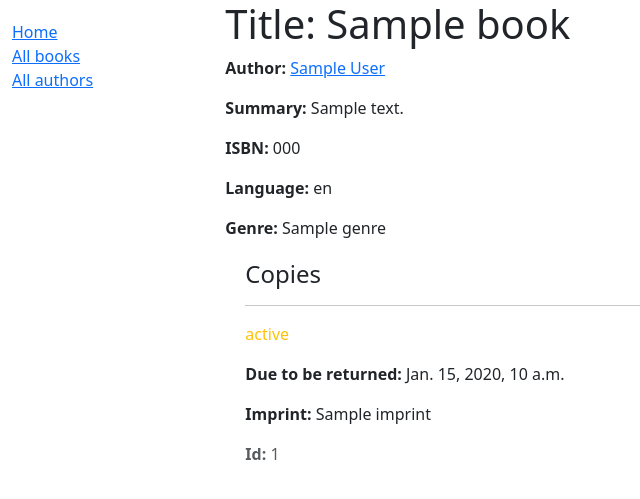
After one commit to weeksr33/django_local_library-1, a Django app: template catalog/templates/catalog/book_detail.html in a window 1280 px wide. The commit adds this page. Shown: the top 499 px of the page, without its empty margins (0-640 px from the left). Run offline with Django 5.2, Linux system fonts and the light colour scheme; the template is opened without the code that fills it: most values are stand-ins (such as "Sample title", 1, 10 or a date in 2020).

Commit message:
part 6 w/o challenge

```diff
--- a/catalog/templates/base_generic.html
+++ b/catalog/templates/base_generic.html
@@ -21,12 +21,31 @@
           {% block sidebar %}
           <ul class="sidebar-nav">
             <li><a href="{% url 'index' %}">Home</a></li>
-            <li><a href="">All books</a></li>
+            <li><a href="{% url 'books' %}">All books</a></li>
             <li><a href="">All authors</a></li>
           </ul>
           {% endblock %}
         </div>
-        <div class="col-sm-10">{% block content %}{% endblock %}</div>
+        <div class="col-sm-10">
+          {% block content %}{% endblock %}
+          {% block pagination %}
+            {% if is_paginated %}
+                <div class="pagination">
+                    <span class="page-links">
+                        {% if page_obj.has_previous %}
+                            <a href="{{ request.path }}?page={{ page_obj.previous_page_number }}">previous</a>
+                        {% endif %}
+                        <span class="page-current">
+                            Page {{ page_obj.number }} of {{ page_obj.paginator.num_pages }}.
+                        </span>
+                        {% if page_obj.has_next %}
+                            <a href="{{ request.path }}?page={{ page_obj.next_page_number }}">next</a>
+                        {% endif %}
+                    </span>
+                </div>
+            {% endif %}
+          {% endblock %}
+        </div>
       </div>
     </div>
   </body>
--- /dev/null
+++ b/catalog/templates/catalog/book_detail.html
@@ -0,0 +1,31 @@
+{% extends "base_generic.html" %}
+
+{% block content %}
+  <h1>Title: {{ book.title }}</h1>
+
+  <p><strong>Author:</strong> <a href="">{{ book.author }}</a></p>
+  <!-- author detail link not yet defined -->
+  <p><strong>Summary:</strong> {{ book.summary }}</p>
+  <p><strong>ISBN:</strong> {{ book.isbn }}</p>
+  <p><strong>Language:</strong> {{ book.language }}</p>
+  <p><strong>Genre:</strong> {{ book.genre.all|join:", " }}</p>
+
+  <div style="margin-left:20px;margin-top:20px">
+    <h4>Copies</h4>
+
+    <!-- The first interesting thing we haven't seen before is the function book.bookinstance_set.all(). This method is "automagically" constructed by Django in order to return the set of BookInstance records associated with a particular Book. -->
+    {% for copy in book.bookinstance_set.all %}
+      <hr />
+      <!-- The second interesting (and non-obvious) thing in the template is where we display the status text for each book instance ("available", "maintenance", etc.). Astute readers will note that the method BookInstance.get_status_display() that we use to get the status text does not appear elsewhere in the code. This function is automatically created because BookInstance.status is a choices field. Django automatically creates a method get_foo_display() for every choices field foo in a model, which can be used to get the current value of the field.  -->
+      <p
+        class="{% if copy.status == 'a' %}text-success{% elif copy.status == 'm' %}text-danger{% else %}text-warning{% endif %}">
+        {{ copy.get_status_display }}
+      </p>
+      {% if copy.status != 'a' %}
+        <p><strong>Due to be returned:</strong> {{ copy.due_back }}</p>
+      {% endif %}
+      <p><strong>Imprint:</strong> {{ copy.imprint }}</p>
+      <p class="text-muted"><strong>Id:</strong> {{ copy.id }}</p>
+    {% endfor %}
+  </div>
+{% endblock %}
--- a/catalog/urls.py
+++ b/catalog/urls.py
@@ -7,10 +7,13 @@ urlpatterns = [
     path('', views.index, name='index'),
 
     # catalog/books/ — A list of all books.
+    path('books/', views.BookListView.as_view(), name='books'),
 
     # catalog/authors/ — A list of all authors.
 
+
     # catalog/book/<id> — The detail view for a particular book, with a field primary key of <id> (the default). For example, the URL for the third book added to the list will be /catalog/book/3.
+    path('book/<int:pk>', views.BookDetailView.as_view(), name='book-detail'),
 
     # catalog/author/<id> — The detail view for the specific author with a primary key field of <id>. For example, the URL for the 11th author added to the list will be /catalog/author/11.
 
```
Also changed, not shown: catalog/templates/catalog/book_list.html (added, +17 -0 lines), catalog/views.py (+51 -12 lines).
